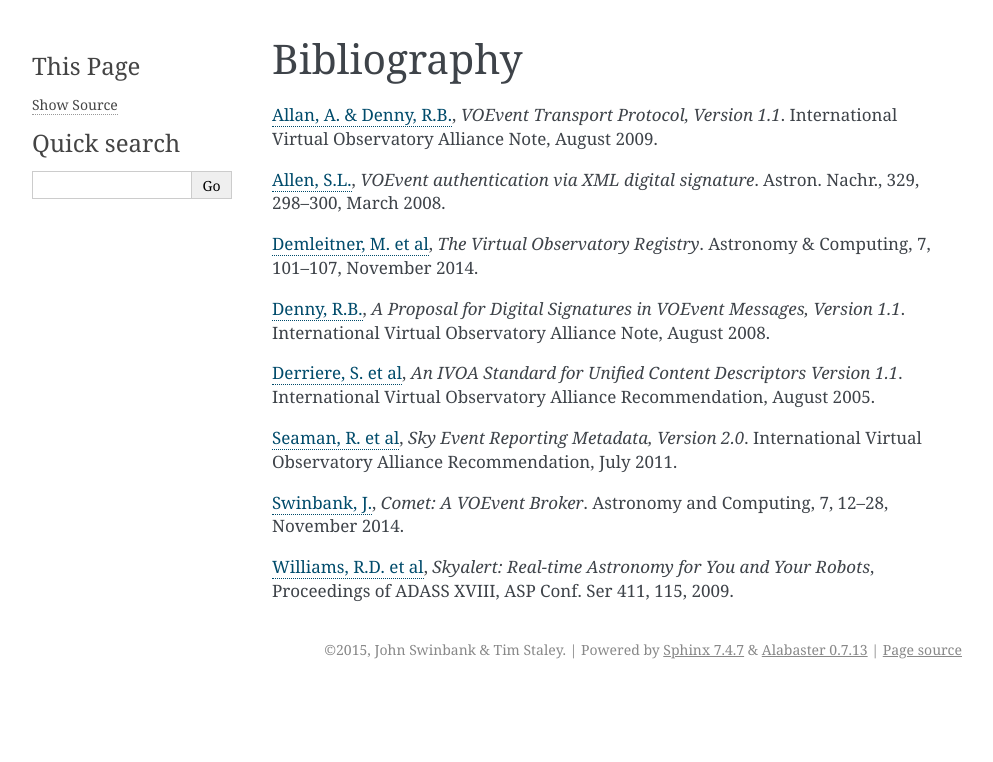
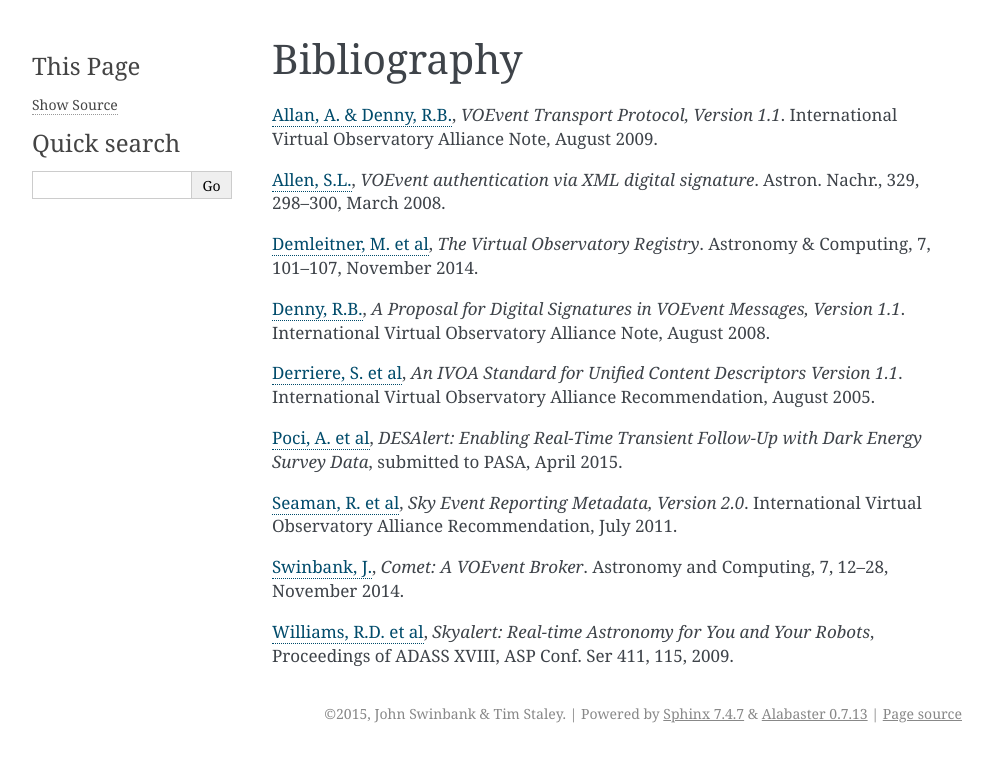
Before and after one commit to jdswinbank/voevent-notes, a Sphinx documentation site: the page built from docs/bib.rst, in a window 1280 px wide. Shown: the top 762 px of the page, without its empty margins (148-1141 px from the left). Built offline with Sphinx 7.4.7, drawn with Linux system fonts in a browser that asks for light colours.

Commit message:
Add reference to DESAlert

```diff
--- a/docs/bib.rst
+++ b/docs/bib.rst
@@ -28,6 +28,11 @@ Version 1.1*. International Virtual Observatory Alliance Note, August 2008.
 Version 1.1*. International Virtual Observatory Alliance Recommendation,
 August 2005.
 
+.. _poci-2015:
+
+`Poci, A. et al`_, *DESAlert: Enabling Real-Time Transient Follow-Up with Dark
+Energy Survey Data*, submitted to PASA, April 2015.
+
 .. _seaman-2011:
 
 `Seaman, R. et al`_, *Sky Event Reporting Metadata, Version 2.0*. International
@@ -48,6 +53,7 @@ Robots*, Proceedings of ADASS XVIII, ASP Conf. Ser 411, 115, 2009.
 .. _Denny, R.B.: http://www.ivoa.net/documents/Notes/VOEvent/VOEventDigiSig-20080514.html
 .. _Demleitner, M. et al: http://adsabs.harvard.edu/abs/2014A%26C.....7..101D
 .. _Derriere, S. et al: http://www.ivoa.net/documents/REC/UCD/UCD-20050812.html
+.. _Poci, A. et al: http://adsabs.harvard.edu/abs/2015arXiv150402996P
 .. _Seaman, R. et al: http://www.ivoa.net/documents/VOEvent/20110711/REC-VOEvent-2.0.pdf
 .. _Swinbank, J.: http://adsabs.harvard.edu/abs/2014A%26C.....7...12S
 .. _Williams, R.D. et al: http://adsabs.harvard.edu/abs/2009ASPC..411..115W
--- a/docs/intro.rst
+++ b/docs/intro.rst
@@ -130,8 +130,9 @@ future science projects. We need to build upon these lower level tools to
 construct event aggregators and filters and classifiers and distribution
 systems which make it possible for the astronomer to reason about and respond
 to VOEvents in bulk. While some important work has been done on this (e.g.
-:ref:`Williams et al, 2009 <williams-2009>`), there's still a long way to go.
-Maybe after reading this you will be inspired to contribute.
+:ref:`Williams et al, 2009 <williams-2009>`, :ref:`Poci et al, 2015
+<poci-2015>`), there's still a long way to go. Maybe after reading this you
+will be inspired to contribute.
 
 We'll return to this point later in considering :ref:`some of the challenges
 <voevent-future>` facing VOEvent in the future.
```
